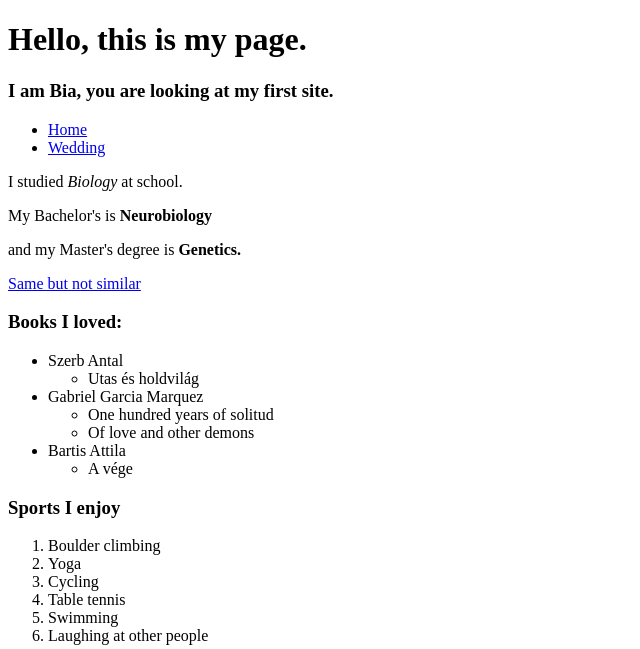
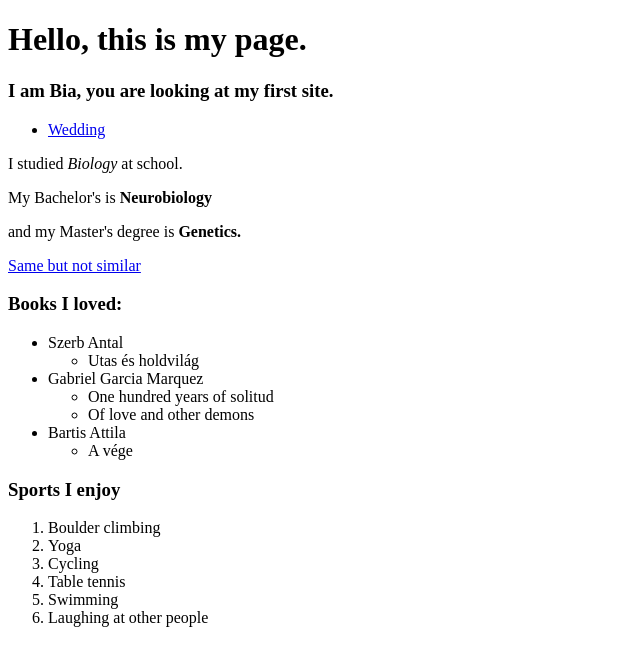
Before and after one commit to bizsankag/bizsankag.github.io, a plain HTML site: page index.html in a window 1280 px wide. Shown: the top 649 px of the page, without its empty margins (0-640 px from the left). Drawn offline with Linux system fonts and the light colour scheme.

Commit message:
Home deleted

```diff
--- a/index.html
+++ b/index.html
@@ -15,11 +15,7 @@
     </h3>
     <ul>
         <li>
-            <a target="blank" href="/">Home</a>
-        </li>
-        <li>
             <a target="blank" href="/Wedding.html">Wedding</a>
-        </li>
         </li>
     </ul>
     <p>
```
